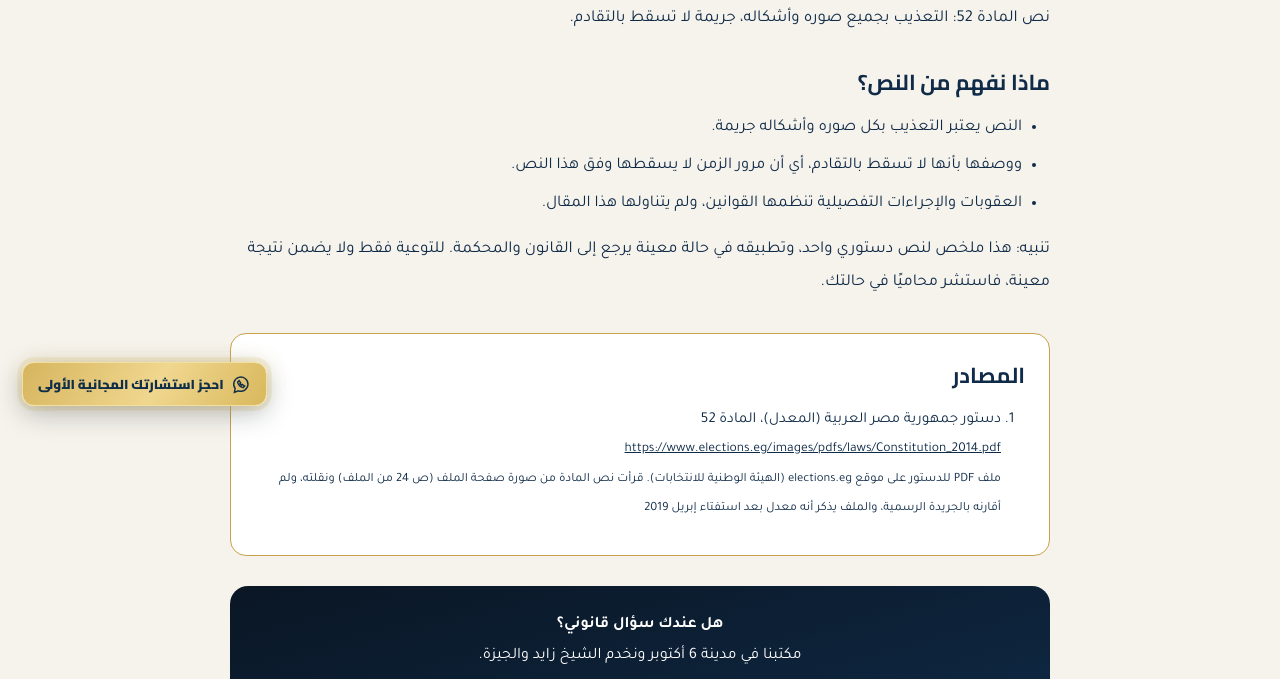
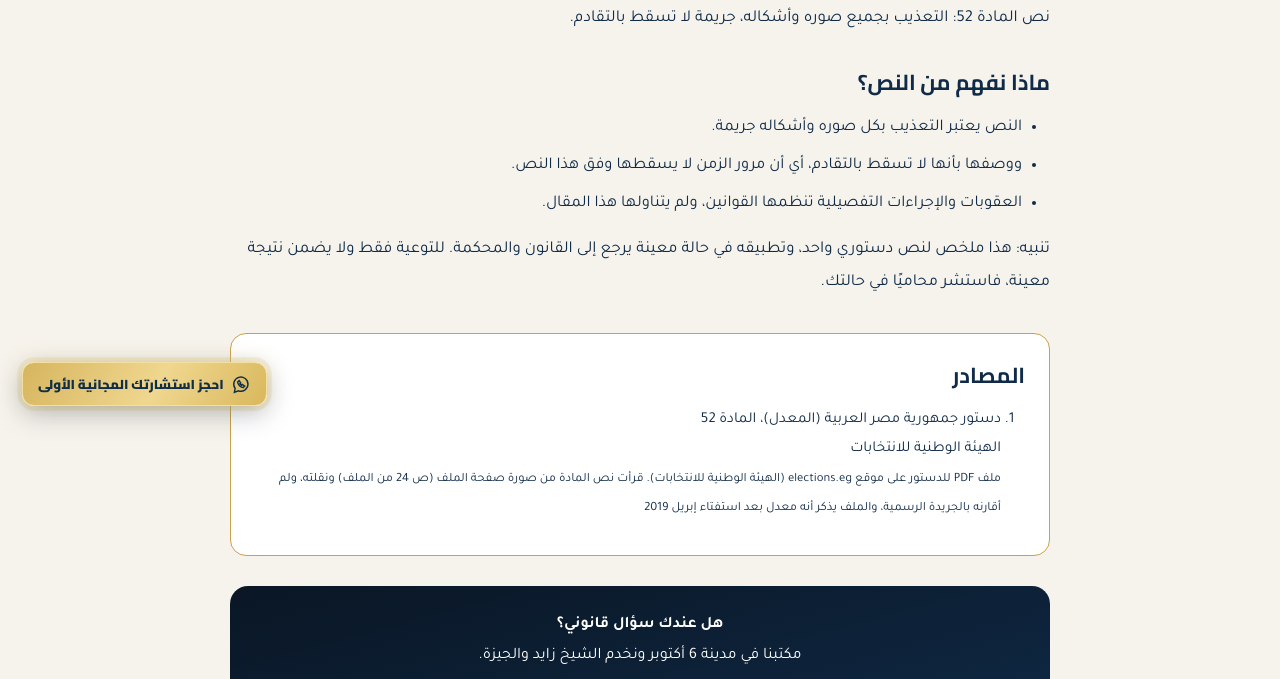
Before and after one commit to maalem-alqanoon/maalem-alqanoon.github.io, a plain HTML site: page articles/aldustur-altazeeb-jarima-la-tasqut/index.html in a window 1280 px wide. Shown: the part 376-1055 px from the top of the page. Drawn offline with Linux system fonts and the light colour scheme.

Commit message:
Update index.html

```diff
--- a/articles/aldustur-altazeeb-jarima-la-tasqut/index.html
+++ b/articles/aldustur-altazeeb-jarima-la-tasqut/index.html
@@ -40,7 +40,7 @@ footer{background:#0a1624;color:#9fb0c1;text-align:center;padding:26px 20px;font
 <ul><li>النص يعتبر التعذيب بكل صوره وأشكاله جريمة.</li><li>ووصفها بأنها لا تسقط بالتقادم، أي أن مرور الزمن لا يسقطها وفق هذا النص.</li><li>العقوبات والإجراءات التفصيلية تنظمها القوانين، ولم يتناولها هذا المقال.</li></ul>
 <p>تنبيه: هذا ملخص لنص دستوري واحد، وتطبيقه في حالة معينة يرجع إلى القانون والمحكمة. للتوعية فقط ولا يضمن نتيجة معينة، فاستشر محاميًا في حالتك.</p>
 <div class="src"><h2>المصادر</h2><ol>
-<li>دستور جمهورية مصر العربية (المعدل)، المادة 52<br><a href="https://www.elections.eg/images/pdfs/laws/Constitution_2014.pdf" rel="noopener" target="_blank">https://www.elections.eg/images/pdfs/laws/Constitution_2014.pdf</a><br><small>ملف PDF للدستور على موقع elections.eg (الهيئة الوطنية للانتخابات). قرأت نص المادة من صورة صفحة الملف (ص 24 من الملف) ونقلته، ولم أقارنه بالجريدة الرسمية، والملف يذكر أنه معدل بعد استفتاء إبريل 2019</small></li>
+<li>دستور جمهورية مصر العربية (المعدل)، المادة 52<br>الهيئة الوطنية للانتخابات<br><small>ملف PDF للدستور على موقع elections.eg (الهيئة الوطنية للانتخابات). قرأت نص المادة من صورة صفحة الملف (ص 24 من الملف) ونقلته، ولم أقارنه بالجريدة الرسمية، والملف يذكر أنه معدل بعد استفتاء إبريل 2019</small></li>
 </ol></div><div class="cta"><b>هل عندك سؤال قانوني؟</b><br>مكتبنا في مدينة 6 أكتوبر ونخدم الشيخ زايد والجيزة.<br><a href="https://wa.me/201515659071" target="_blank" rel="noopener">راسلنا على واتساب</a></div><aside class="seo-related" aria-label="مقالات ذات صلة"><h2>مقالات ذات صلة</h2><ul><li><a href="/articles/aldustur-hurmat-alhayat-alkhasa-almada-99/">الاعتداء على الحرية الشخصية وحرمة الحياة الخاصة: ماذا تقول المادة 99؟</a></li><li><a href="/articles/aldustur-laa-jarima-wala-uqoba-ila-binaa-ala-qanoon/">لا جريمة ولا عقوبة إلا بقانون: ماذا تقول المادة 95؟</a></li></ul></aside></main>
 <footer><b style="color:#fff">جمعه مندي المحامي</b> - مؤسسة معالم القانون للمحاماة والاستشارات القانونية<br>المحتوى المنشور على هذا الموقع للتوعية القانونية العامة فقط ولا يُعد استشارة قانونية لحالة بعينها.<p><a href="/privacy/">سياسة الخصوصية</a></p></footer>
 <script src="/assets/search.js?v=3"></script></body></html>
```
